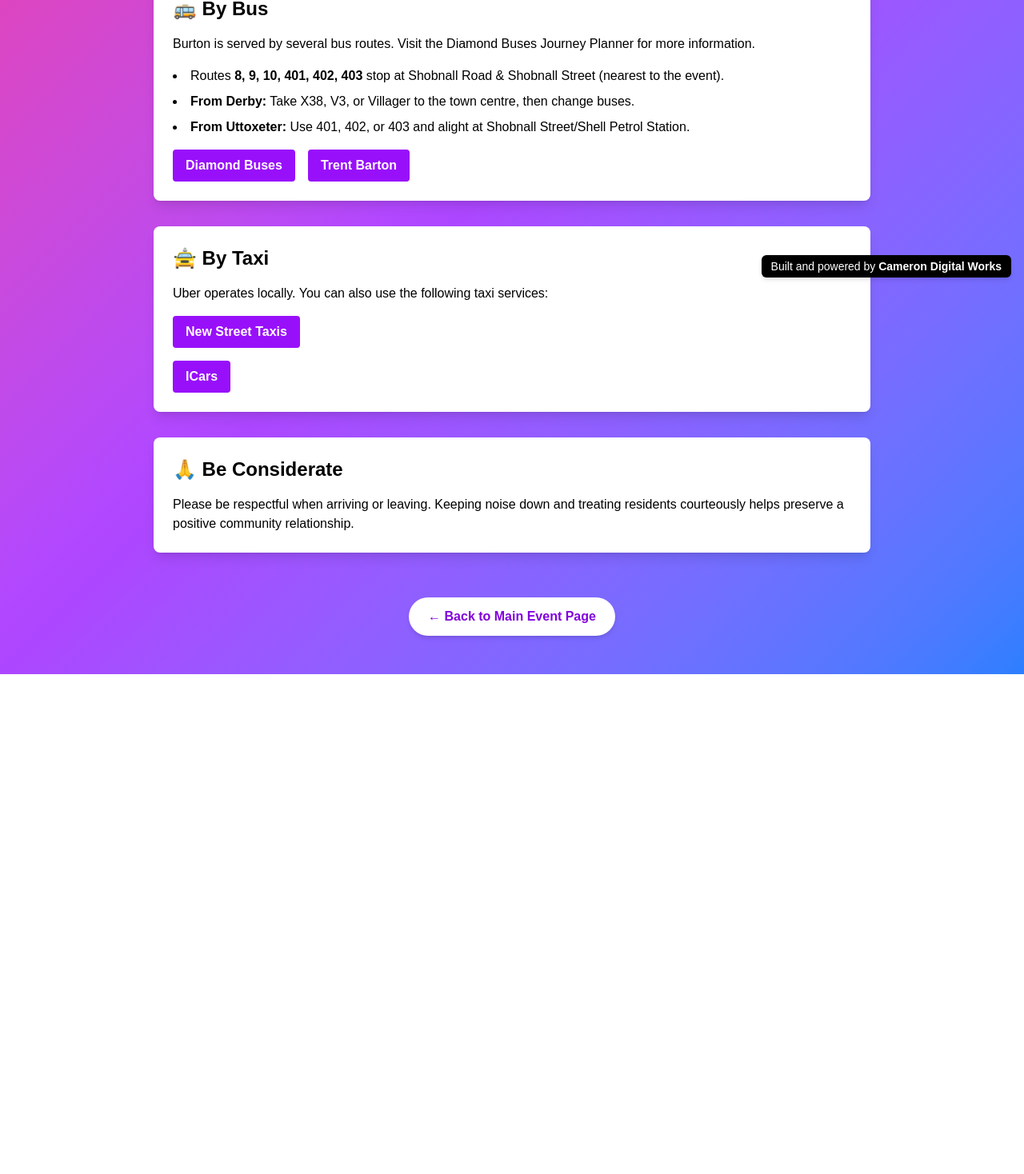
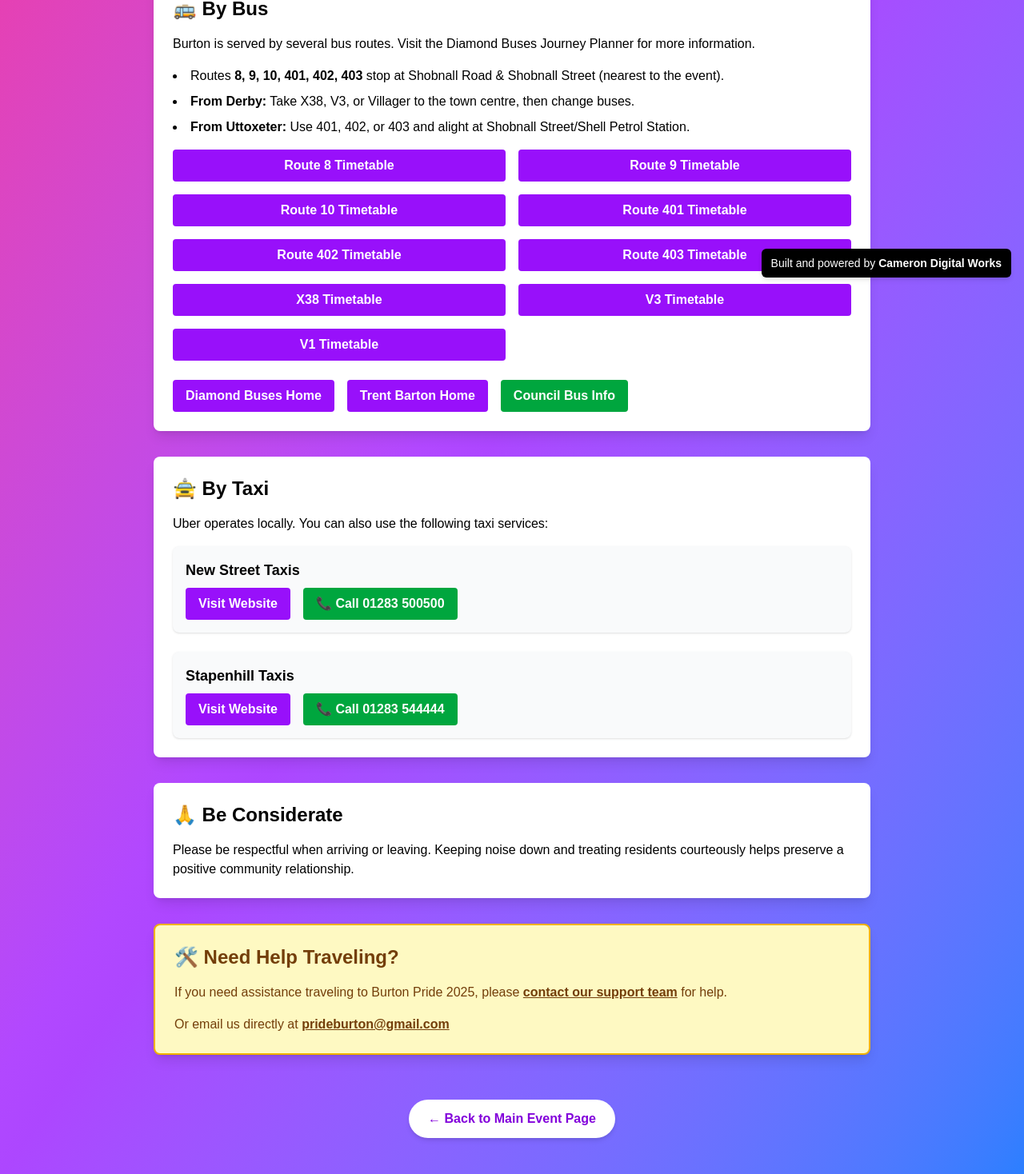
Before and after one commit to cameronlowndes/Burton_pride, a Next.js app: page /pride-event-2025/plan-your-visit in a window 1280 px wide. Shown: the part 437-1905 px from the top of the page at 80% size. Before the commit the page ends 1280 px from the top, so only its background shows below. Built offline with nearby package versions, Linux system fonts and the light colour scheme.

Commit message:
add watermark card also built new page for planning your vist to burton pride 2025

```diff
--- a/app/components/Watermark.tsx
+++ b/app/components/Watermark.tsx
@@ -1,10 +1,24 @@
 const Watermark = () => {
   return (
     <a
-      href="https://www.camerondigitalworks.com" // Replace with your real URL
+      href="https://www.camerondigitalworks.com"
       target="_blank"
       rel="noopener noreferrer"
-      className="fixed bottom-4 right-4 text-xs sm:text-sm text-white bg-black bg-opacity-40 px-3 py-1 rounded-md shadow-md z-50 hover:bg-opacity-60 transition"
+      className="
+        fixed
+        bottom-0 left-0 right-0
+        sm:bottom-4 sm:left-auto sm:right-4 sm:w-auto sm:rounded-md
+        text-center sm:text-left
+        text-xs sm:text-sm
+        text-white
+        bg-black bg-opacity-50
+        px-3 py-2
+        z-50
+        shadow-md
+        hover:bg-opacity-70
+        transition
+      "
+      style={{ pointerEvents: 'auto' }}
     >
       Built and powered by <span className="font-semibold">Cameron Digital Works</span>
     </a>
--- a/app/pride-event-2025/plan-your-visit/page.tsx
+++ b/app/pride-event-2025/plan-your-visit/page.tsx
@@ -1,7 +1,6 @@
 import Link from 'next/link';
 import Watermark from '../../components/Watermark';
 import { Metadata } from 'next';
-
 
 export const metadata: Metadata = {
   title: 'Getting Here | Burton Pride 2025',
@@ -13,23 +12,23 @@ export const metadata: Metadata = {
   openGraph: {
     title: 'Getting Here | Burton Pride 2025',
     description: 'All your travel options for getting to Burton Pride 2025 at Shobnall Leisure Complex.',
-    url: 'https://yourdomain.com/pride-event-2025/plan-your-visit',
     siteName: 'Burton Pride',
     type: 'website',
     locale: 'en_GB',
     images: [
       {
-        url: 'https://yourdomain.com/og-image.jpg',
+        url: '/image/logo.jpg',
         width: 1200,
         height: 630,
         alt: 'Burton Pride 2025 - Getting Here',
       },
     ],
   },
-
 };
 
 const PlanYourVisitPage = () => {
+  const anyDisabled = true; // Control showing of disabled travel help card
+
   return (
     <main className="min-h-screen bg-gradient-to-br from-pink-500 via-purple-500 to-blue-500 text-white px-6 py-12 sm:px-16">
       <div className="max-w-4xl mx-auto">
@@ -56,7 +55,7 @@ const PlanYourVisitPage = () => {
             </a>
           </div>
 
-          {/* Bus Card */}
+          {/* Bus Card with Timetables */}
           <div className="bg-white text-black p-6 rounded-lg shadow-lg">
             <h2 className="text-2xl font-semibold mb-4">🚌 By Bus</h2>
             <p className="mb-4">
@@ -73,14 +72,57 @@ const PlanYourVisitPage = () => {
                 <strong>From Uttoxeter:</strong> Use 401, 402, or 403 and alight at Shobnall Street/Shell Petrol Station.
               </li>
             </ul>
-            <div className="flex flex-wrap gap-4">
+
+            <div className="grid sm:grid-cols-2 gap-4 mb-6">
+              {/* Diamond Midlands Routes */}
+              <a href="https://www.diamondbuses.com/bus-services/em/em-8-burton/" target="_blank" rel="noopener noreferrer"
+                 className="bg-purple-600 hover:bg-purple-700 text-white font-bold py-2 px-4 rounded text-center">
+                Route 8 Timetable
+              </a>
+              <a href="https://www.diamondbuses.com/bus-services/em/em-9-airway/" target="_blank" rel="noopener noreferrer"
+                 className="bg-purple-600 hover:bg-purple-700 text-white font-bold py-2 px-4 rounded text-center">
+                Route 9 Timetable
+              </a>
+              <a href="https://www.diamondbuses.com/bus-services/em/em-10-burton/" target="_blank" rel="noopener noreferrer"
+                 className="bg-purple-600 hover:bg-purple-700 text-white font-bold py-2 px-4 rounded text-center">
+                Route 10 Timetable
+              </a>
+              <a href="https://www.diamondbuses.com/bus-services/em/em-401-burton/" target="_blank" rel="noopener noreferrer"
+                 className="bg-purple-600 hover:bg-purple-700 text-white font-bold py-2 px-4 rounded text-center">
+                Route 401 Timetable
+              </a>
+              <a href="https://www.diamondbuses.com/bus-services/em/em-402-burton/" target="_blank" rel="noopener noreferrer"
+                 className="bg-purple-600 hover:bg-purple-700 text-white font-bold py-2 px-4 rounded text-center">
+                Route 402 Timetable
+              </a>
+              <a href="https://www.diamondbuses.com/bus-services/em/em-403-burton/" target="_blank" rel="noopener noreferrer"
+                 className="bg-purple-600 hover:bg-purple-700 text-white font-bold py-2 px-4 rounded text-center">
+                Route 403 Timetable
+              </a>
+
+              {/* Trent Barton Routes */}
+              <a href="https://www.trentbarton.co.uk/services/x38" target="_blank" rel="noopener noreferrer"
+                 className="bg-purple-600 hover:bg-purple-700 text-white font-bold py-2 px-4 rounded text-center">
+                X38 Timetable
+              </a>
+              <a href="https://www.trentbarton.co.uk/services/v3" target="_blank" rel="noopener noreferrer"
+                 className="bg-purple-600 hover:bg-purple-700 text-white font-bold py-2 px-4 rounded text-center">
+                V3 Timetable
+              </a>
+              <a href="https://www.trentbarton.co.uk/services/villager" target="_blank" rel="noopener noreferrer"
+                 className="bg-purple-600 hover:bg-purple-700 text-white font-bold py-2 px-4 rounded text-center">
+                V1 Timetable
+              </a>
+            </div>
+
+            <div className="flex gap-4 flex-wrap">
               <a
-                href="https://www.diamondbuses.com/journey-planner/"
+                href="https://www.diamondbuses.com/services/midlands/"
                 target="_blank"
                 rel="noopener noreferrer"
                 className="bg-purple-600 hover:bg-purple-700 text-white font-bold py-2 px-4 rounded"
               >
-                Diamond Buses
+                Diamond Buses Home
               </a>
               <a
                 href="https://www.trentbarton.co.uk"
@@ -88,7 +130,15 @@ const PlanYourVisitPage = () => {
                 rel="noopener noreferrer"
                 className="bg-purple-600 hover:bg-purple-700 text-white font-bold py-2 px-4 rounded"
               >
-                Trent Barton
+                Trent Barton Home
+              </a>
+              <a
+                href="https://www.staffordshire.gov.uk/Transport/buses/home.aspx"
+                target="_blank"
+                rel="noopener noreferrer"
+                className="bg-green-600 hover:bg-green-700 text-white font-bold py-2 px-4 rounded"
+              >
+                Council Bus Info
               </a>
             </div>
           </div>
@@ -97,23 +147,48 @@ const PlanYourVisitPage = () => {
           <div className="bg-white text-black p-6 rounded-lg shadow-lg">
             <h2 className="text-2xl font-semibold mb-4">🚖 By Taxi</h2>
             <p className="mb-4">Uber operates locally. You can also use the following taxi services:</p>
-            <div className="flex flex-col gap-4">
+            <div className="flex flex-col gap-6">
+              {/* New Street Taxis */}
+              <div className="bg-gray-50 p-4 rounded-lg shadow-sm">
+                <h3 className="text-lg font-semibold mb-2">New Street Taxis</h3>
+                <div className="flex gap-4">
                   <a
                     href="https://www.newstreettaxis.com/"
                     target="_blank"
                     rel="noopener noreferrer"
-                className="bg-purple-600 hover:bg-purple-700 text-white font-bold py-2 px-4 rounded w-fit"
+                    className="bg-purple-600 hover:bg-purple-700 text-white font-semibold py-2 px-4 rounded"
                   >
-                New Street Taxis
+                    Visit Website
                   </a>
                   <a
-                href="https://www.icarsltd.com"
+                    href="tel:01283500500"
+                    className="bg-green-600 hover:bg-green-700 text-white font-semibold py-2 px-4 rounded"
+                  >
+                    📞 Call 01283 500500
+                  </a>
+                </div>
+              </div>
+
+              {/* Stapenhill Taxis */}
+              <div className="bg-gray-50 p-4 rounded-lg shadow-sm">
+                <h3 className="text-lg font-semibold mb-2">Stapenhill Taxis</h3>
+                <div className="flex gap-4">
+                  <a
+                    href="https://www.stapenhilltaxis.co.uk/"
                     target="_blank"
                     rel="noopener noreferrer"
-                className="bg-purple-600 hover:bg-purple-700 text-white font-bold py-2 px-4 rounded w-fit"
+                    className="bg-purple-600 hover:bg-purple-700 text-white font-semibold py-2 px-4 rounded"
                   >
-               ICars
+                    Visit Website
                   </a>
+                  <a
+                    href="tel:01283544444"
+                    className="bg-green-600 hover:bg-green-700 text-white font-semibold py-2 px-4 rounded"
+                  >
+                    📞 Call 01283 544444
+                  </a>
+                </div>
+              </div>
             </div>
           </div>
 
@@ -125,16 +200,43 @@ const PlanYourVisitPage = () => {
             </p>
           </div>
 
+      {/* Disabled Travel Help Card */}
+{anyDisabled && (
+  <div className="bg-yellow-100 text-yellow-900 p-6 rounded-lg shadow-lg border-2 border-yellow-500">
+    <h2 className="text-2xl font-semibold mb-4">🛠️ Need Help Traveling?</h2>
+    <p className="mb-4">
+      If you need assistance traveling to Burton Pride 2025, please{' '}
+      <Link href="/ContactUS">
+        <span className="underline cursor-pointer hover:text-yellow-700 font-semibold">
+          contact our support team
+        </span>
+      </Link>{' '}
+      for help.
+    </p>
+    <p>
+      Or email us directly at{' '}
+      <a
+        href="prideburton@gmail.com"
+        className="underline hover:text-yellow-700 font-semibold"
+      >
+        prideburton@gmail.com
+      </a>
+    </p>
+  </div>
+)}
+
+
           {/* Back to Main Event Page */}
           <div className="text-center mt-6">
             <Link href="/pride-event-2025">
-              <span className="inline-block bg-white text-purple-700 font-bold py-3 px-6 rounded-full shadow-md hover:bg-gray-100 transition duration-300 ease-in-out">
+              <span className="inline-block bg-white text-purple-700 font-bold py-3 px-6 rounded-full shadow-md hover:bg-gray-100 transition duration-300 ease-in-out cursor-pointer">
                 ← Back to Main Event Page
               </span>
             </Link>
           </div>
         </div>
       </div>
+
       {/* Watermark */}
       <Watermark />
     </main>
```
Lines whose indentation alone changed are shown as unchanged.
